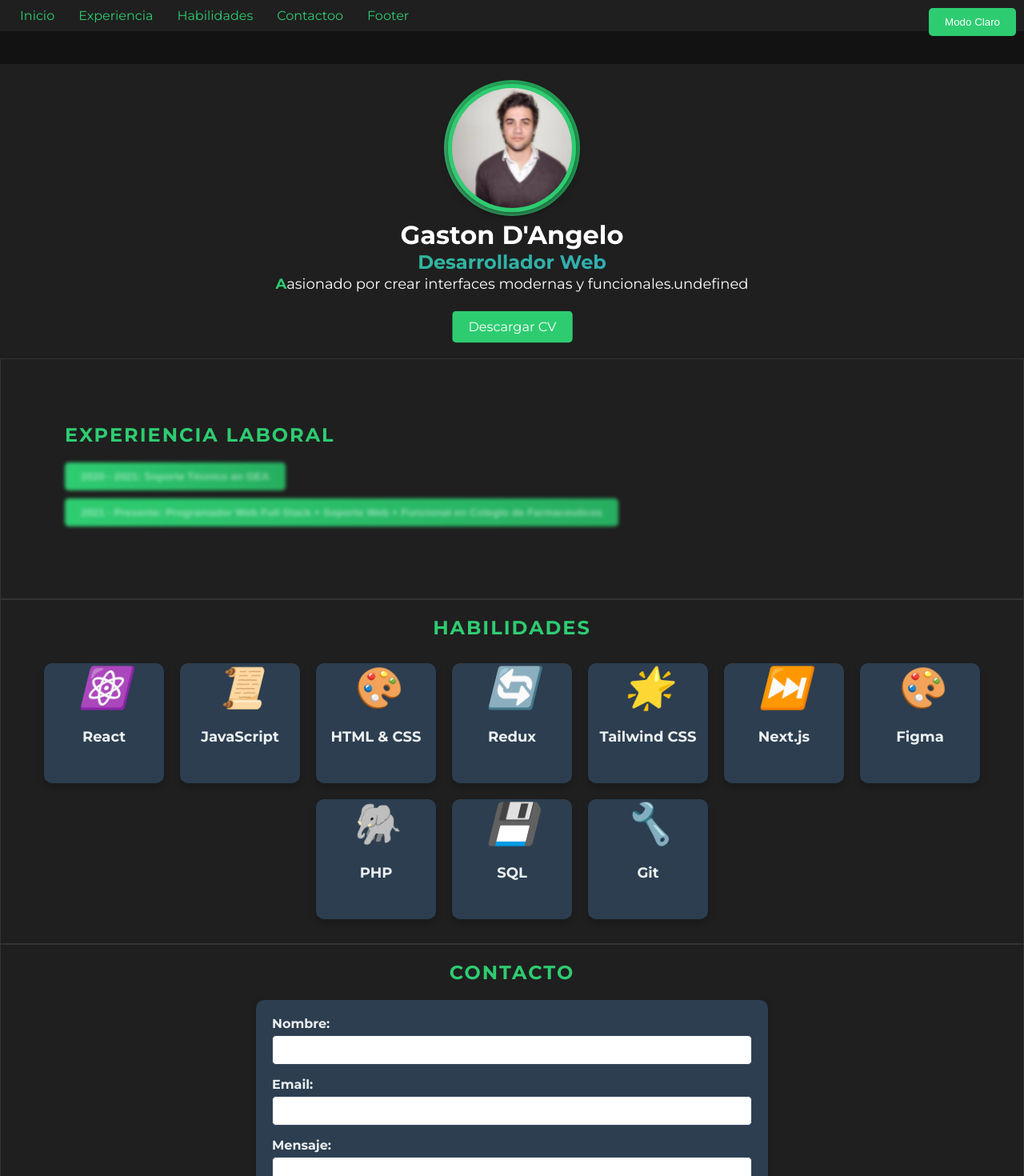
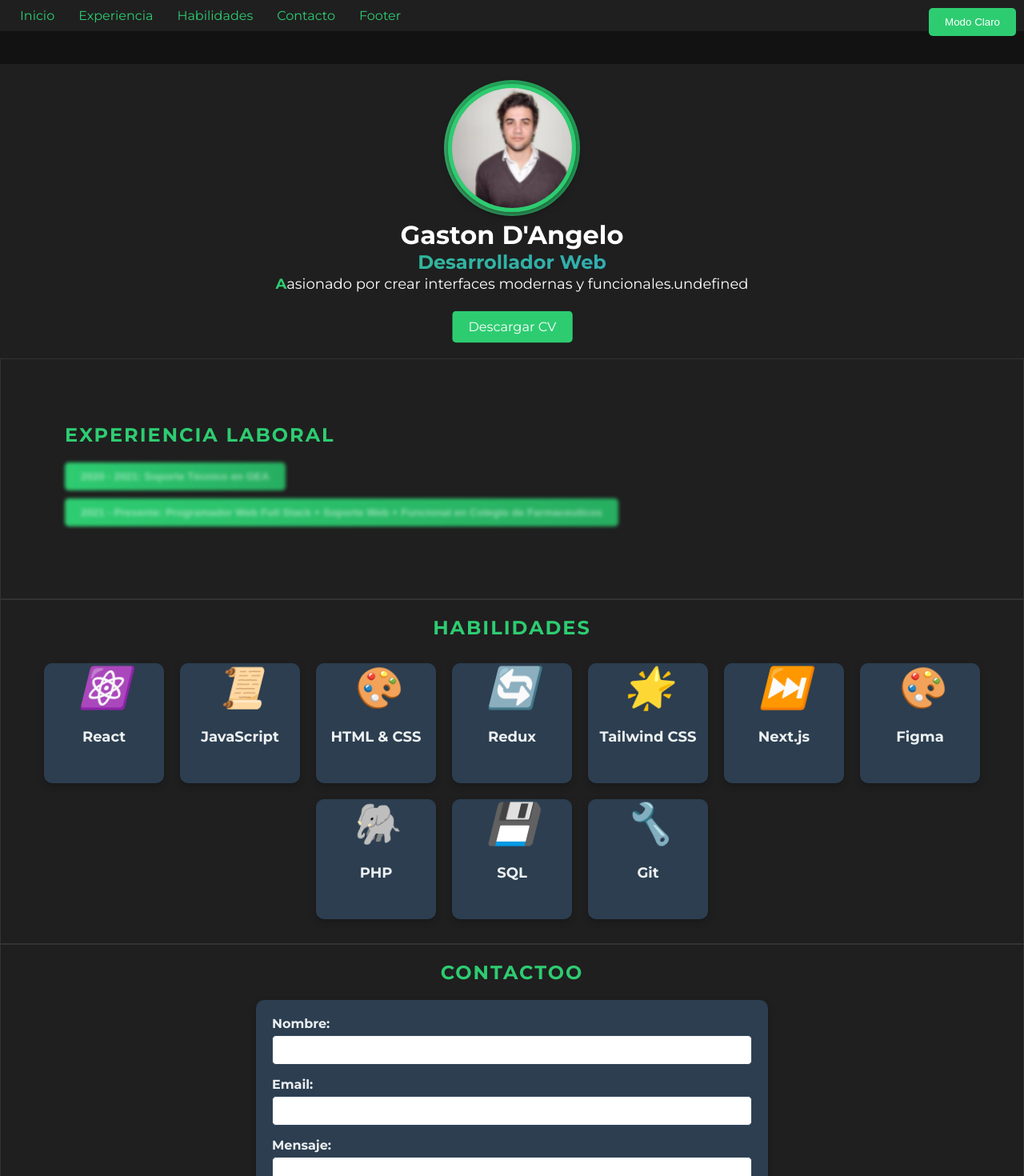
Before and after one commit to gada95/cv, a React (Vite) app: page / in a window 1280 px wide. Shown: the top 1470 px of the page at 80% size. Built offline with nearby package versions, Linux system fonts and the light colour scheme.

Commit message:
Descripción de los cambios

```diff
--- a/src/App.jsx
+++ b/src/App.jsx
@@ -45,7 +45,7 @@ function App() {
         <a href="#header" style={{ margin: "0 15px", color: "#2ecc71", textDecoration: "none" }}>Inicio</a>
         <a href="#experiencia" style={{ margin: "0 15px", color: "#2ecc71", textDecoration: "none" }}>Experiencia</a>
         <a href="#habilidades" style={{ margin: "0 15px", color: "#2ecc71", textDecoration: "none" }}>Habilidades</a>
-        <a href="#contacto" style={{ margin: "0 15px", color: "#2ecc71", textDecoration: "none" }}>Contactoo</a>
+        <a href="#contacto" style={{ margin: "0 15px", color: "#2ecc71", textDecoration: "none" }}>Contacto</a>
         <a href="#footer_" style={{ margin: "0 15px", color: "#2ecc71", textDecoration: "none" }}>Footer</a>
 
       </nav>
--- a/src/componentes/Contacto.jsx
+++ b/src/componentes/Contacto.jsx
@@ -52,7 +52,7 @@ function Contacto() {
 
   return (
     <section style={{ padding: "20px", textAlign: "center" }}>
-      <h2 className="experiencia-titulo">Contacto</h2>
+      <h2 className="experiencia-titulo">Contactoo</h2>
       <form
         onSubmit={handleSubmit}
         style={{
```
